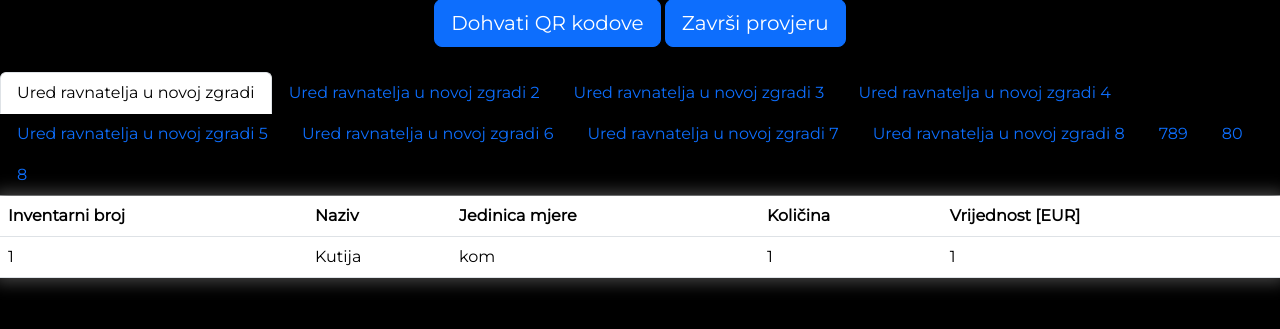
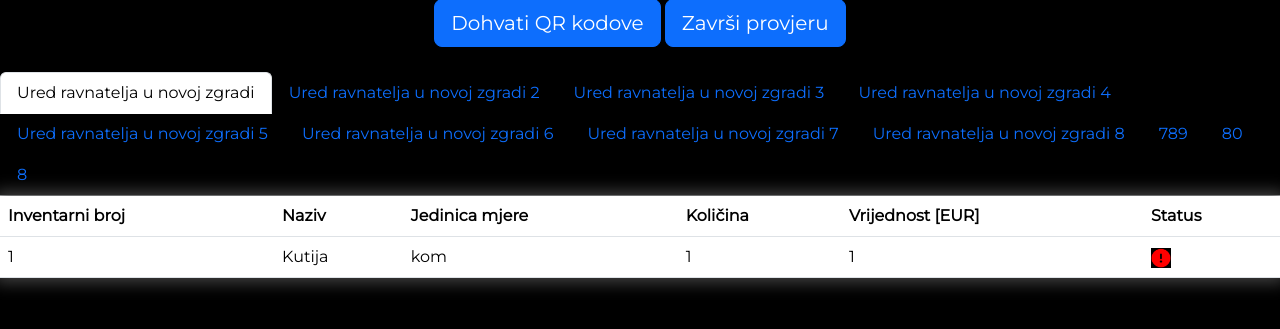
Before and after one commit to i2martin/AdministrationManager, a Flask app: page /pregled_inventara in a window 1280 px wide. Shown: the part 202-531 px from the top of the page. Run offline with Flask 3, Linux system fonts and the light colour scheme; a user stored in the database is signed in; data comes from the database, SQL or seed files in the repository; both versions use the stored data as it was after the commit; parts of the project's set-up code (start-up, migrations or seed data) failed here and were passed over; some libraries are stand-ins or nearby versions.

Commit message:
Updated pregledInventara.html so that it shows current item status and resets it upon inventory check finish.

```diff
--- a/main.py
+++ b/main.py
@@ -348,6 +348,12 @@ def inventory_check_status():
         db.session.commit()
         # TODO: print inventory check report --> missing/unchecked items (maybe ask to finish it with missing items
         #  or not?)
+
+        # loop through all the inventory items and change their status to unchecked --> False
+        items = Inventory.query.filter_by(organisation=current_user.organisation).all()
+        for item in items:
+            item.item_status = False
+            db.session.commit()
     return redirect('pregled_inventara')
 
 
--- a/static/style.css
+++ b/static/style.css
@@ -150,3 +150,8 @@ ul
     visibility: hidden;
     color: red;
 }
+
+.image-status
+{
+    width: 20px;
+}
--- a/templates/pregledInventara.html
+++ b/templates/pregledInventara.html
@@ -57,6 +57,9 @@
             <th scope="col">Jedinica mjere</th>
             <th scope="col">Količina</th>
             <th scope="col">Vrijednost [EUR]</th>
+            {% if status == True %}
+            <th scope="col"> Status</th>
+            {% endif %}
         </tr>
         </thead>
         <tbody>
@@ -67,6 +70,17 @@
             <td> {{item.unit}}</td>
             <td> {{item.amount}}</td>
             <td> {{item.value}}</td>
+            {% if status == True %}
+                {% if item.item_status == True %}
+                    <td>
+                        <img class="image-status" src="{{url_for('static',filename='images/found.PNG')}}" alt="">
+                    </td>
+                {% else %}
+                    <td>
+                        <img class="image-status" src="{{url_for('static',filename='images/missing.PNG')}}" alt="">
+                    </td>
+                {% endif %}
+            {% endif %}
         </tr>
         {% endfor %}
         </tbody>
```
Also changed, not shown: instance/users.db, 2 other files.
